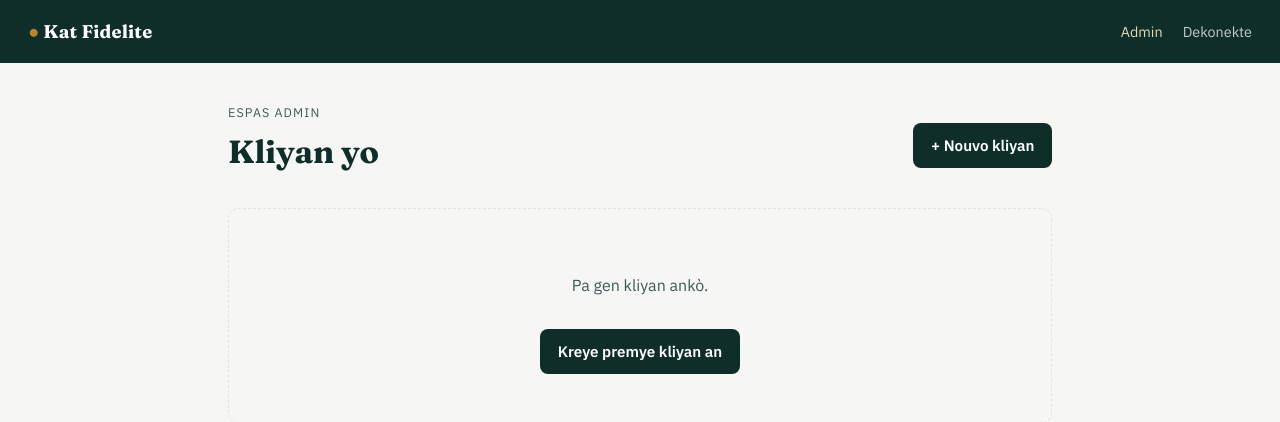
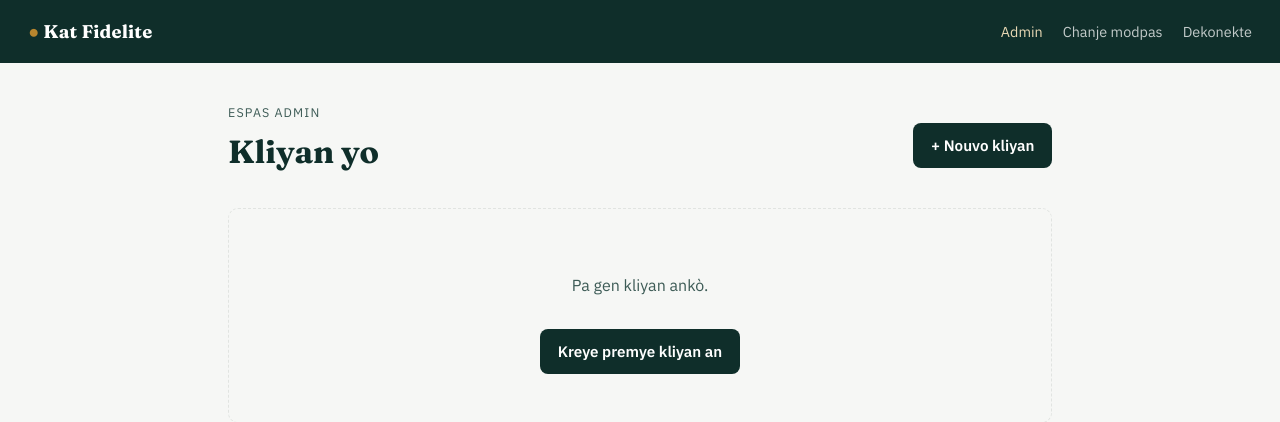
Before and after one commit to dmdm01030/Fidelite-app, a Flask app: page /admin in a window 1280 px wide. Shown: the top 422 px of the page. Run offline with Flask 3, Linux system fonts and the light colour scheme; a user stored in the database is signed in.

Commit message:
Update base.html

```diff
--- a/templates/base.html
+++ b/templates/base.html
@@ -1,3 +1,4 @@
+
 <!doctype html>
 <html lang="fr">
 <head>
@@ -16,6 +17,7 @@
     {% if current_user.is_authenticated %}
     <nav class="topnav">
       <span class="whoami">{{ current_user.full_name }}</span>
+      <a href="{{ url_for('change_password') }}" class="link-quiet">Chanje modpas</a>
       <a href="{{ url_for('logout') }}" class="link-quiet">Dekonekte</a>
     </nav>
     {% endif %}
```
